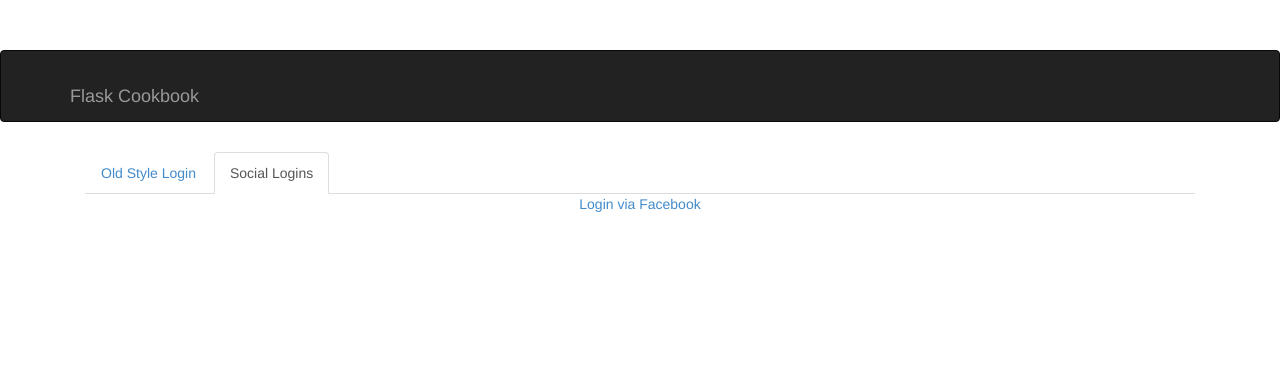
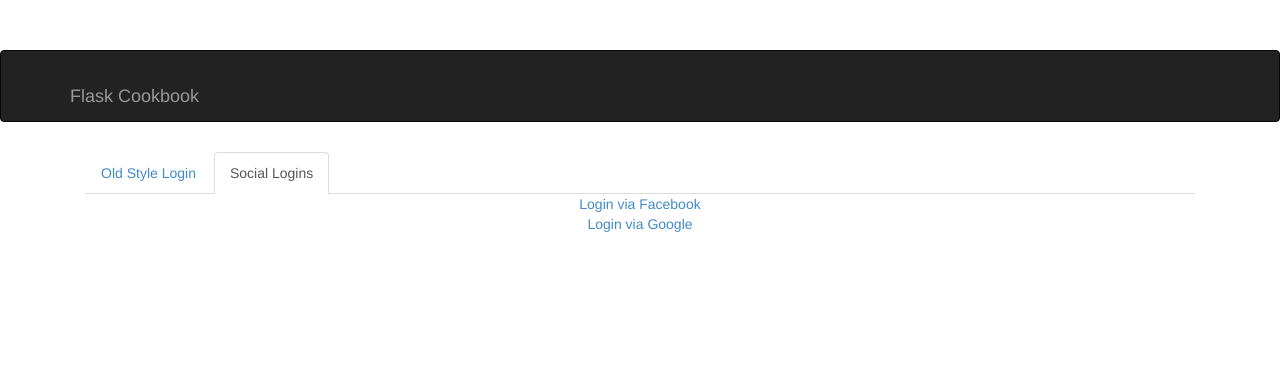
Before and after one commit to MikhailNoskov/flask_utils, a Flask app: page /login in a window 1280 px wide, after a click on "Social Logins". Shown: the top 382 px of the page. Run offline with Flask 3, Linux system fonts and the light colour scheme; parts of the project's set-up code (start-up, migrations or seed data) failed here and were passed over; some libraries are stand-ins or nearby versions.

Commit message:
google auth added

```diff
--- a/my_app/auth/views.py
+++ b/my_app/auth/views.py
@@ -3,6 +3,7 @@ import datetime
 from flask import request, render_template, flash, redirect, url_for, session, Blueprint, g
 from flask_login import current_user, login_user, logout_user, login_required
 from flask_dance.contrib.facebook import make_facebook_blueprint, facebook
+from flask_dance.contrib.google import make_google_blueprint, google
 
 from my_app import app, db, login_manager
 from my_app.auth.models import User
@@ -83,9 +84,17 @@ def logout():
 
 
 facebook_blueprint = make_facebook_blueprint(scope='email', redirect_to='auth_router.facebook_login')
+google_blueprint = make_google_blueprint(
+    scope=[
+        "openid",
+        "https://www.googleapis.com/auth/userinfo.email",
+        "https://www.googleapis.com/auth/userinfo.profile"
+    ],
+    redirect_to='google.login'
+)
 
 
-@auth_route.route
+@auth_route.route("/facebook-login")
 def facebook_login():
     if not facebook.authorized:
         return redirect(url_for("facebook.login"))
@@ -99,3 +108,18 @@ def facebook_login():
     login_user(user)
     flash('Logged in as name=%s using Facebook login' % (resp.json()['name']), 'success' )
     return redirect(request.args.get('next', url_for('catalog.home')))
+
+
+@auth_route.route("/google-login")
+def google_login():
+    if not google.authorized:
+        return redirect(url_for("google.login"))
+    resp = google.get("/oauth2/v1/userinfo")
+    user = User.query.filter_by(username=resp.json()["email"]).first()
+    if not user:
+        user = User(resp.json()["email"], '')
+        db.session.add(user)
+        db.session.commit()
+    login_user(user)
+    flash('Logged in as name=%s using Google login' % (resp.json()['name']), 'success')
+    return redirect(request.args.get('next', url_for('catalog.home')))
--- a/my_app/templates/login.html
+++ b/my_app/templates/login.html
@@ -16,7 +16,9 @@
             </form>
         </div>
         <div class="tab-pane" id="social-logins">
-            <a href="{{ url_for('facebook.login', next=url_for('catalog.home')) }}">Login via Facebook</a>
+            <a href="{{ url_for('auth.facebook_login', next=url_for('catalog.home')) }}">Login via Facebook</a>
+            <br>
+            <a href="{{ url_for('auth.google_login', next=url_for('catalog.home'))}}">Login via Google</a>
         </div>
     </div>
 </div>
```
Also changed, not shown: my_app/__init__.py (+7 -1 lines).
